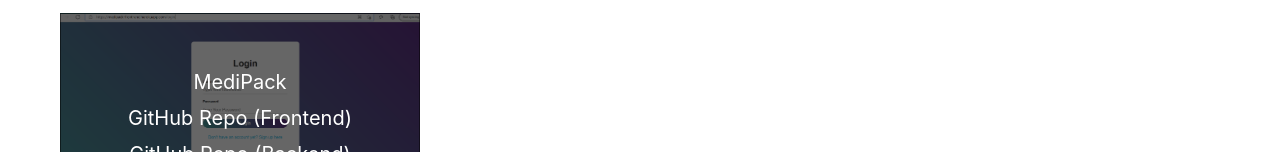
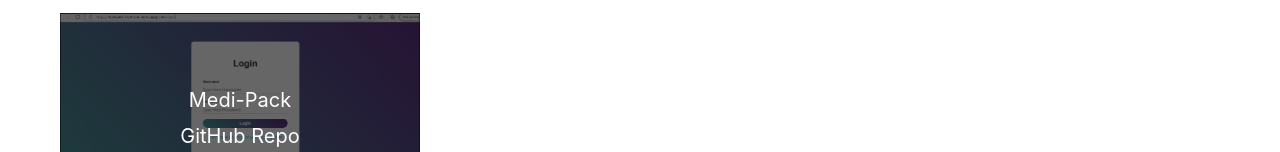
Before and after one commit to Volchenok89/portfolio-test, a React (Create React App) app: page / in a window 1280 px wide. Both pictures are taken after a click on the element "Portfolio". Shown: the part 648-800 px from the top of the page. Built offline with nearby package versions, Linux system fonts and the light colour scheme.

Commit message:
upgrade links

```diff
--- a/src/App.css
+++ b/src/App.css
@@ -55,9 +55,7 @@
   width: 232px;
   object-fit: cover;
 }
-.contact-form {
 
-}
 .contact-form label {
   display: block;
   margin-bottom: 4px;
--- a/src/Portfolio.js
+++ b/src/Portfolio.js
@@ -61,11 +61,10 @@
                     <div className="grid-item" style={{backgroundImage: `url('${process.env.PUBLIC_URL}/projects/medipack.PNG')`}}>
                         <div className="overlay">
                             <div className="text-center">
-                                <a href="http://medipack-front-end.herokuapp.com/login" target="_blank">MediPack</a>
+                                <a href="https://medi-pack.herokuapp.com/login" target="_blank">Medi-Pack</a>
                                 <br/>
-                                <a href="https://github.com/PrinceAdelXX/MediPack-Front-End" target="_blank">GitHub Repo (Frontend)</a>
-                                <br/>
-                                <a href="https://github.com/Volchenok89/MediPackBackEnd" target="_blank">GitHub Repo (Backend)</a>
+
+                                <a href="https://github.com/Volchenok89/medi-pack" target="_blank">GitHub Repo</a>
                             </div>
                         </div>
                     </div>
--- a/src/index.js
+++ b/src/index.js
@@ -11,7 +11,4 @@
   document.getElementById('root')
 );
 
-// If you want to start measuring performance in your app, pass a function
-// to log results (for example: reportWebVitals(console.log))
-// or send to an analytics endpoint. Learn more: https://bit.ly/CRA-vitals
 reportWebVitals();
```
Also changed, not shown: myprojectsscreenshot.png (added).
